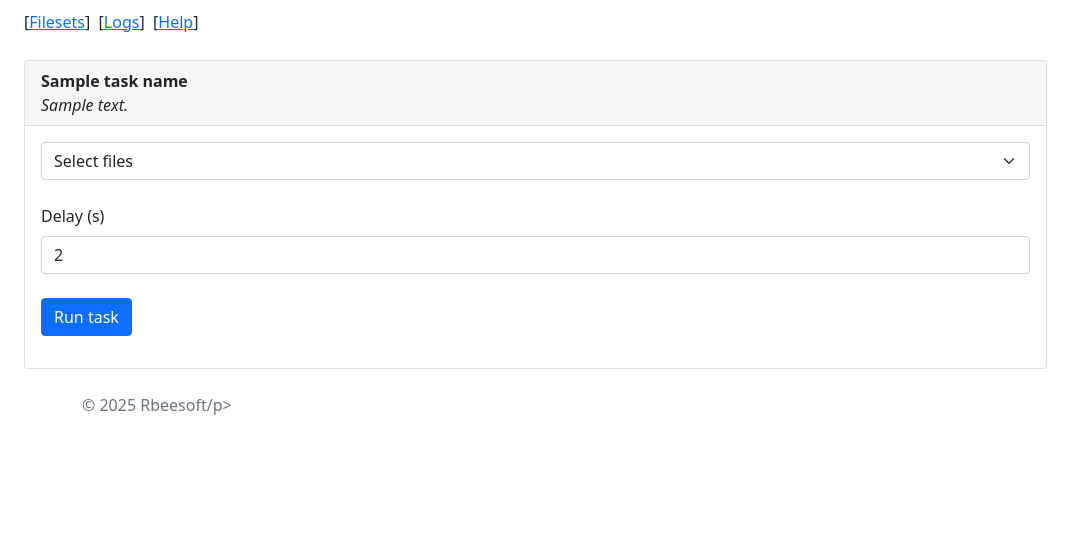
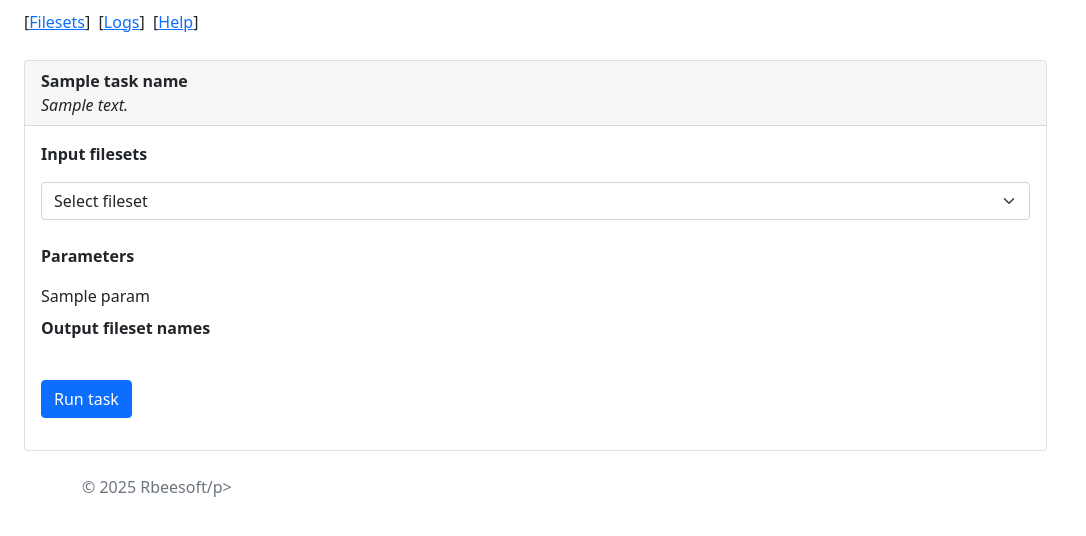
Before and after one commit to rbrecheisen/DjangoTemplate, a Django app: template djangotemplate/src/djangotemplate/backend/app/templates/tasks/exampletask.html in a window 1280 px wide. Shown: the part 58-594 px from the top of the page, without its empty margins (0-1086 px from the left). Run offline with Django 5.2, Linux system fonts and the light colour scheme; tables that the repository leaves empty hold one stand-in row (values such as "Sample post"); the template is opened without the code that fills it: values that come from a table or form of the project are taken from there, most other values are stand-ins (such as "Sample title", 1, 10 or a date in 2020); some libraries are stand-ins or nearby versions.

Commit message:
Testing fileset upload

```diff
--- a/djangotemplate/src/djangotemplate/backend/app/templates/filesets.html
+++ b/djangotemplate/src/djangotemplate/backend/app/templates/filesets.html
@@ -13,7 +13,7 @@
             <div class="card" style="margin-top: 10px;">
                 <div class="card-header">Filesets</div>
                 <div class="card-body">
-                    <form action="/filesets/" method="post" enctype="multipart/form-data">
+                    <form action="/filesets/upload" method="post" enctype="multipart/form-data">
                         {% csrf_token %}
                         <label for="files">Select files:</label>
                         <input type="file" id="files" name="files" multiple/><br>
--- a/djangotemplate/src/djangotemplate/backend/app/templates/tasks/exampletask.html
+++ b/djangotemplate/src/djangotemplate/backend/app/templates/tasks/exampletask.html
@@ -19,17 +19,33 @@
                 <div class="card-body">
                     <form action="/tasks/{{ task_name }}" method="post" enctype="multipart/form-data" id="my-form">
                         {% csrf_token %}
-                        <input type="hidden" name="task_name" value="{{ task_name }}">
-                        <input type="hidden" name="cancel" value="0">
-                        <select class="form-select" name="fileset">
-                            <option selected>Select files</option>
-                            {% for fileset in filesets %}
-                                <option value="{{ fileset.id }}">{{ fileset.name }}</option>
-                            {% endfor %}
-                        </select>
-                        <br>
-                        <label for="delay" class="form-label">Delay (s)</label>
-                        <input type="number" class="form-control" id="delay" name="delay" placeholder="Enter number" min="0" step="1" value="2">
+
+                        <p><b>Input filesets</b></p>
+                        {% for input_name in inputs %}
+                            <select class="form-select" name="{{ input_name }}">
+                                <option selected>Select fileset</option>
+                                {% for fileset in filesets %}
+                                    <option value="{{ fileset.id }}">{{ fileset.name }}</option>
+                                {% endfor %}
+                            </select>
+                            <br>
+                        {% endfor %}
+
+                        <p><b>Parameters</b></p>
+                        {% for param in params %}
+                            <label for="{{ param.name }}" class="form-label">{{ param.label }}</label>
+                            {% if param.type == "int" or param.type == "float" %}
+                                <input type="number" class="form-control" id="{{ param.name }}" name="{{ param.name }}" placeholder="Enter number" min="{{ param.min }}" max="{{ param.max }}" step="{{ param.step }}" value="{{ param.value }}">
+                            {% endif %}
+                            {% if param.type == "text" %}
+                                <input type="text" class="form-control" id="{{ param.name }}" name="{{ param.name }}" placeholder="Enter text" value="{{ param.value }}">
+                            {% endif %}
+                            <br>
+                        {% endfor %}
+
+                        <p><b>Output fileset names</b></p>
+                        {% for output_name in outputs %}
+                        {% endfor %}
                         <br>
                         <button type="submit" class="btn btn-primary">Run task</button>
                     </form>
--- a/djangotemplate/src/djangotemplate/backend/app/views/filesets.py
+++ b/djangotemplate/src/djangotemplate/backend/app/views/filesets.py
@@ -30,7 +30,7 @@
         data_manager = DataManager()
         fileset_name = request.POST.get('fileset_name', None)
         file_paths, file_names = FileUploadManager().process_upload(request)
-        data_manager.create_fileset_from_uploaded_files(file_paths, file_names, fileset_name, request.user)
+        data_manager.create_fileset_from_uploaded_files(request.user, file_paths, file_names, fileset_name)
         return redirect('/filesets/')
     return HttpResponseForbidden(f'Wrong method ({request.method})')
 
@@ -49,7 +49,7 @@
 def delete_fileset(request, fileset_id):
     if request.method == 'GET':
         data_manager = DataManager()
-        data_manager.delete_fileset(fileset)
+        data_manager.delete_fileset(data_manager.get_fileset(fileset_id))
         return redirect('/filesets/')
     return HttpResponseForbidden(f'Wrong method ({request.method})')
 
--- a/djangotemplate/src/djangotemplate/backend/app/views/tasks.py
+++ b/djangotemplate/src/djangotemplate/backend/app/views/tasks.py
@@ -34,6 +34,9 @@
         return render(request, f'tasks/{task_name.lower()}', context={
             'task_name': task_name,
             'task_description': TASK_REGISTRY[task_name]['description'],
+            'inputs': TASK_REGISTRY[task_name]['inputs'],
+            'params': TASK_REGISTRY[task_name]['params'],
+            'outputs': TASK_REGISTRY[task_name]['outputs'],
             'filesets': data_manager.get_filesets(request.user)
         })
     return HttpResponseForbidden(f'Wrong method ({request.method})')
```
Also changed, not shown: djangotemplate/src/djangotemplate/backend/app/managers/datamanager.py (+17 -0 lines), djangotemplate/src/djangotemplate/backend/app/tasks/taskregistry.py (+15 -2 lines).
